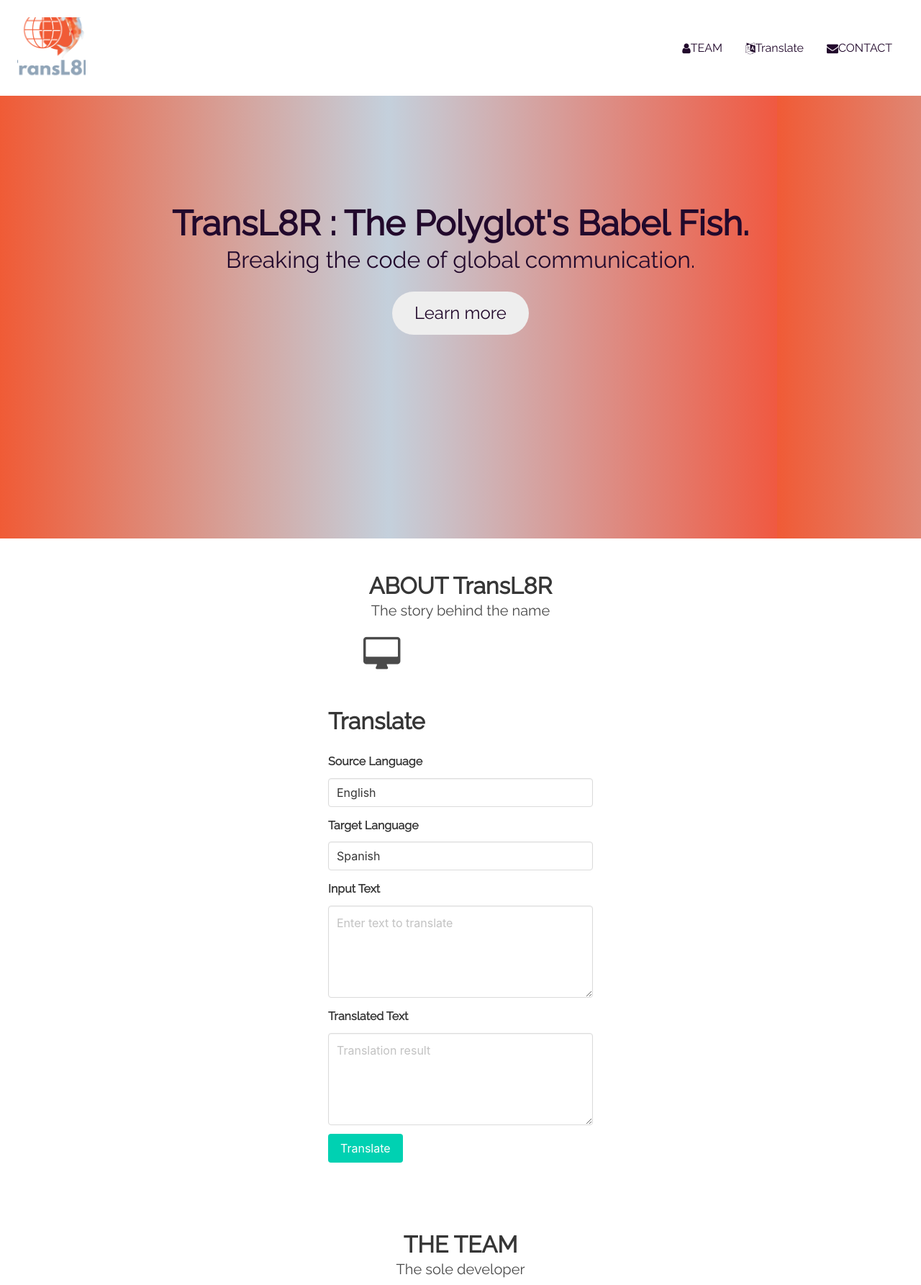
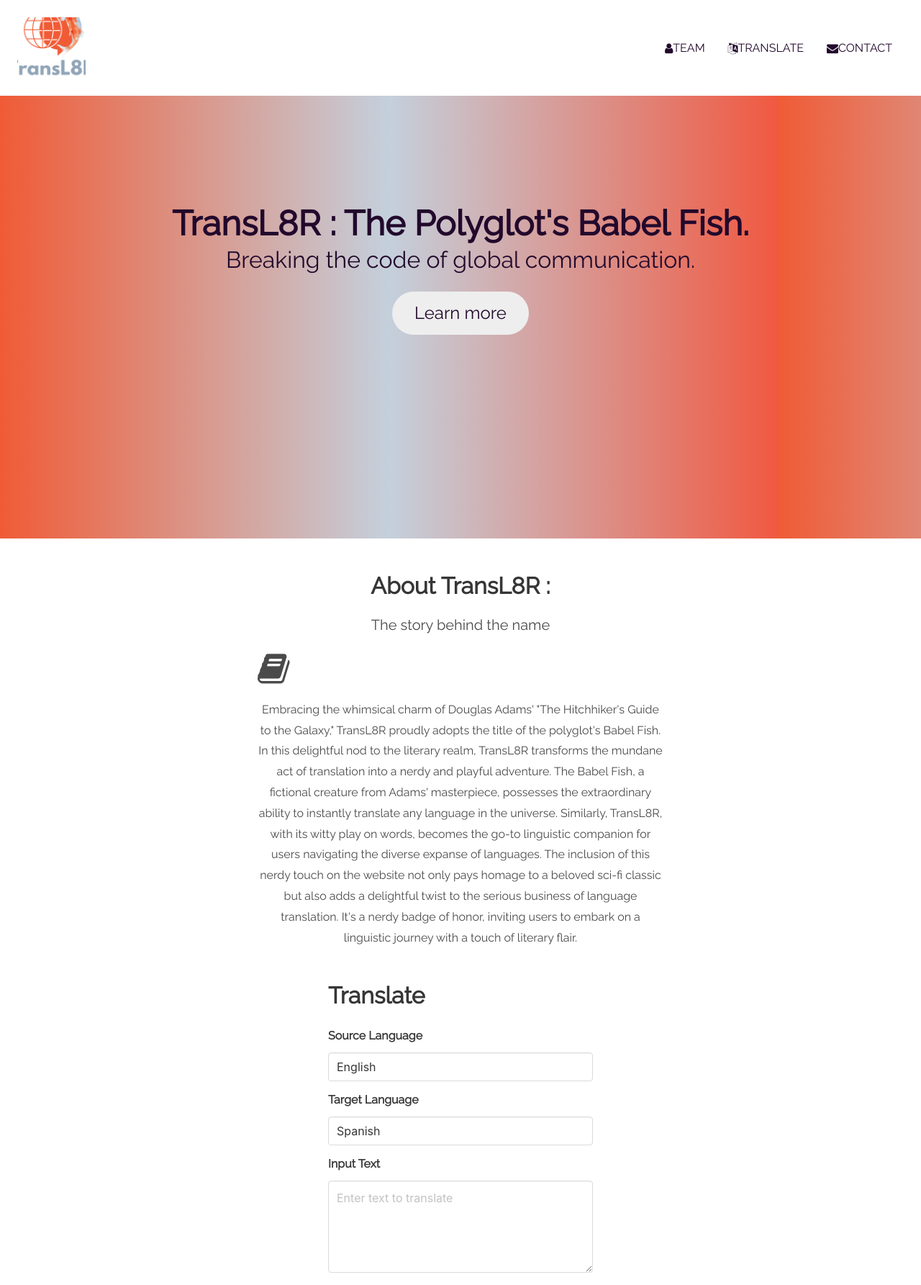
Before and after one commit to onyxvail/TransL8R--Portfolio-Project, a Django app: page / in a window 1280 px wide. Shown: the top 1785 px of the page at 72% size. Run offline with Django 4.2, Linux system fonts and the light colour scheme.

Commit message:
Adjusting style and updating content

```diff
--- a/transl8r_project/translator/templates/home.html
+++ b/transl8r_project/translator/templates/home.html
@@ -52,6 +52,35 @@
     height: 85px;
     background-clip: unset;
     }
+
+    .learn-more-button::before {
+  transform: scaleX(0);
+  transform-origin: bottom right;
+}
+
+.learn-more-button:hover::before {
+  transform: scaleX(1);
+  transform-origin: bottom left;
+}
+
+.learn-more-button::before {
+  content: " ";
+  display: block;
+  position: absolute;
+  top: 0; right: 0; bottom: 0; left: 0;
+  inset: 0 0 0 0;
+  background: hsl(200 100% 80%);
+  z-index: -1;
+  transition: transform .3s ease;
+}
+
+.learn-more-button {
+  position: relative;
+  font-size: 1.5rem;
+  text-decoration: none;
+}
+
+
   </style>
 </head>
 <body>
@@ -70,7 +99,7 @@
   <div id="myNavbar" class="navbar-menu">
     <div class="navbar-end  has-shadow" >
       <a href="#team" class="navbar-item" style="color: #22092C;"><i class="fa fa-user"></i> TEAM</a>
-      <a href="#translate" class="navbar-item" style="color: #22092C;"><i class="fa fa-language" style="color: #22092C;"></i> Translate</a>
+      <a href="#translate" class="navbar-item" style="color: #22092C;"><i class="fa fa-language" style="color: #22092C;"></i> TRANSLATE</a>
       <a href="#contact" class="navbar-item" style="color: #22092C;"><i class="fa fa-envelope"></i> CONTACT</a>
     </div>
   </div>
@@ -81,7 +110,7 @@
   <div class="navbar-end has-shadow">
     <a href="javascript:void(0)" onclick="toggleNavbar()" class="navbar-item is-large">Close ×</a>
     <a href="#team" onclick="toggleNavbar()" class="navbar-item">TEAM</a>
-    <a href="#translate" onclick="toggleNavbar()" class="navbar-item">Translate</a>
+    <a href="#translate" onclick="toggleNavbar()" class="navbar-item">TRANSLATE</a>
     <a href="#contact" onclick="toggleNavbar()" class="navbar-item">CONTACT</a>
   </div>
 </nav>
@@ -96,28 +125,36 @@
       <h2 class="subtitle is-3 is-size-5-mobile" style="color: #22092C;">
         Breaking the code of global communication.
       </h2>
-      <a href="#about" class="button is-hovered is-light is-rounded is-large" style="color: #22092C;">Learn more</a>
+      <a href="#about" class="button is-hovered is-light is-rounded is-large learn-more-button" style="color: #22092C;">Learn more</a>
+
     </div>
   </div>
 </header>
 <!-- About Section -->
 <section class="section" id="about">
   <div class="container">
-    <h3 class="title is-3 has-text-centered">ABOUT TransL8R</h3>
-    <p class="subtitle is-5 has-text-centered">The story behind the name</p>
+    <h3 class="title is-3 has-text-centered">About TransL8R :</h3>
+    <h1>               </h1>
+    <h2 class="subtitle is-5 has-text-centered mb-5">The story behind the name</h2>
+
+    <!-- Story Paragraph -->
     <div class="columns is-centered">
-      <div class="column is-one-quarter">
-        <i class="fa fa-desktop is-size-1 has-text-centered"></i>
+      <div class="column is-half">
+        <i class="fa fa-book is-size-1 has-text-centered"></i>
+        <p class="has-text-centered mt-4">
+          Embracing the whimsical charm of Douglas Adams' "The Hitchhiker's Guide to the Galaxy," TransL8R proudly adopts the title of the polyglot's Babel Fish. In this delightful nod to the literary realm, TransL8R transforms the mundane act of translation into a nerdy and playful adventure. The Babel Fish, a fictional creature from Adams' masterpiece, possesses the extraordinary ability to instantly translate any language in the universe. Similarly, TransL8R, with its witty play on words, becomes the go-to linguistic companion for users navigating the diverse expanse of languages. The inclusion of this nerdy touch on the website not only pays homage to a beloved sci-fi classic but also adds a delightful twist to the serious business of language translation. It's a nerdy badge of honor, inviting users to embark on a linguistic journey with a touch of literary flair.
+        </p>
       </div>
     </div>
   </div>
 </section>
+
 <!-- Translate Section -->
 <section class="#translate" id="translate">
   <div class="container">
     <div class="columns is-centered is-vcentered">
       <div class="column is-4">
-        <h1 class="title">Translate</h1>
+        <h1 class="title is-centered" >Translate</h1>
 
         <form id="translationForm">
           <div class="field">
@@ -199,8 +236,8 @@
 <!-- Team Section -->
 <section class="section" id="team">
   <div class="container">
-    <h3 class="title is-3 has-text-centered">THE TEAM</h3>
-    <p class="subtitle is-5 has-text-centered">The sole developer</p>
+    <h3 class="title is-3 has-text-centered">Team</h3>
+    <p class="subtitle is-5 has-text-centered"> - The sole developer - </p>
     <div class="columns is-centered">
       <div class="column is-one-third">
         <div class="card">
@@ -209,15 +246,19 @@
               <img src="assets/onyx.png" alt="Ons Hafi">
             </figure>
           </div>
-          <div class="card-content">
+          <div class="card-content has-text-centered">
             <div class="content">
-              <h3 class="title is-4 is-centered">Ons Hafi</h3>
-              <p class="subtitle is-6 is-centered">F/end & B/end</p>
-              <p>avadacadavra</p>
+              <h3 class="title is-4">Ons Hafi</h3>
+              <h4 class="subtitle is-6">- Software Engineering Student - </h4>
+              <p>TransL8R, the polyglot's Babel fish, is my inaugural journey into the realm of coding. Inspired by the book, it carries a nerdy touch that resonates with my passion for both front-end and back-end development.</p>
             </div>
           </div>
         </div>
       </div>
+    </div>
+  </div>
+</section>
+
 
       </div>
     </div>
@@ -228,7 +269,8 @@
 <section class="section is-light" id="contact">
   <div class="container">
     <h3 class="title is-3 has-text-centered">CONTACT</h3>
-    <p class="subtitle is-5 has-text-centered">Let's get in touch. Send us a message:</p>
+    <p> </p>
+    <p class="subtitle is-5 has-text-centered">In the event of a glitchy feature or a pesky bug, or if you feel like dropping a review, don't hesitate to reach out! Let's synchronize our neural networks! Beam us a transmission.:</p>
     <div class="columns is-centered is-flex is-justify-content-center">
       <div class="column is-half">
         <form action="/action_page.php" target="_blank">
```
